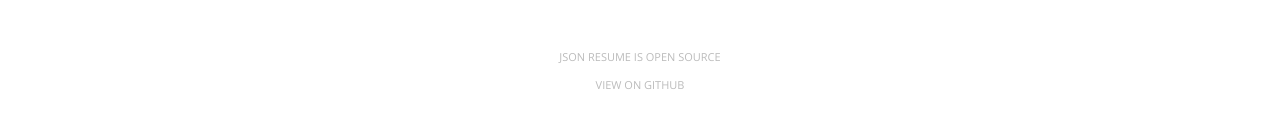
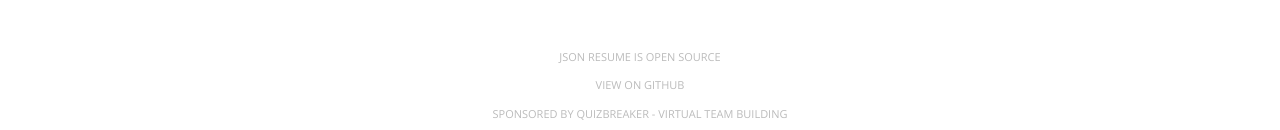
Before and after one commit to jsonresume/resume-website, a Jekyll site: the page built from index.html, in a window 1280 px wide. Shown: the part 783-913 px from the top of the page. Built offline with Jekyll 4.4.1, drawn with Linux system fonts in a browser that asks for light colours; nearby versions of some CDN libraries; a script that is not in the unit is left out.

Commit message:
Update default.html

```diff
--- a/_layouts/default.html
+++ b/_layouts/default.html
@@ -75,6 +75,7 @@ layout: compress
               View on GitHub
             </a>
           </p>
+          <p>Sponsored by <a href="https://quizbreaker.com">QuizBreaker - Virtual Team Building</a></p>
         </div>
       </div>
     </footer>
```
